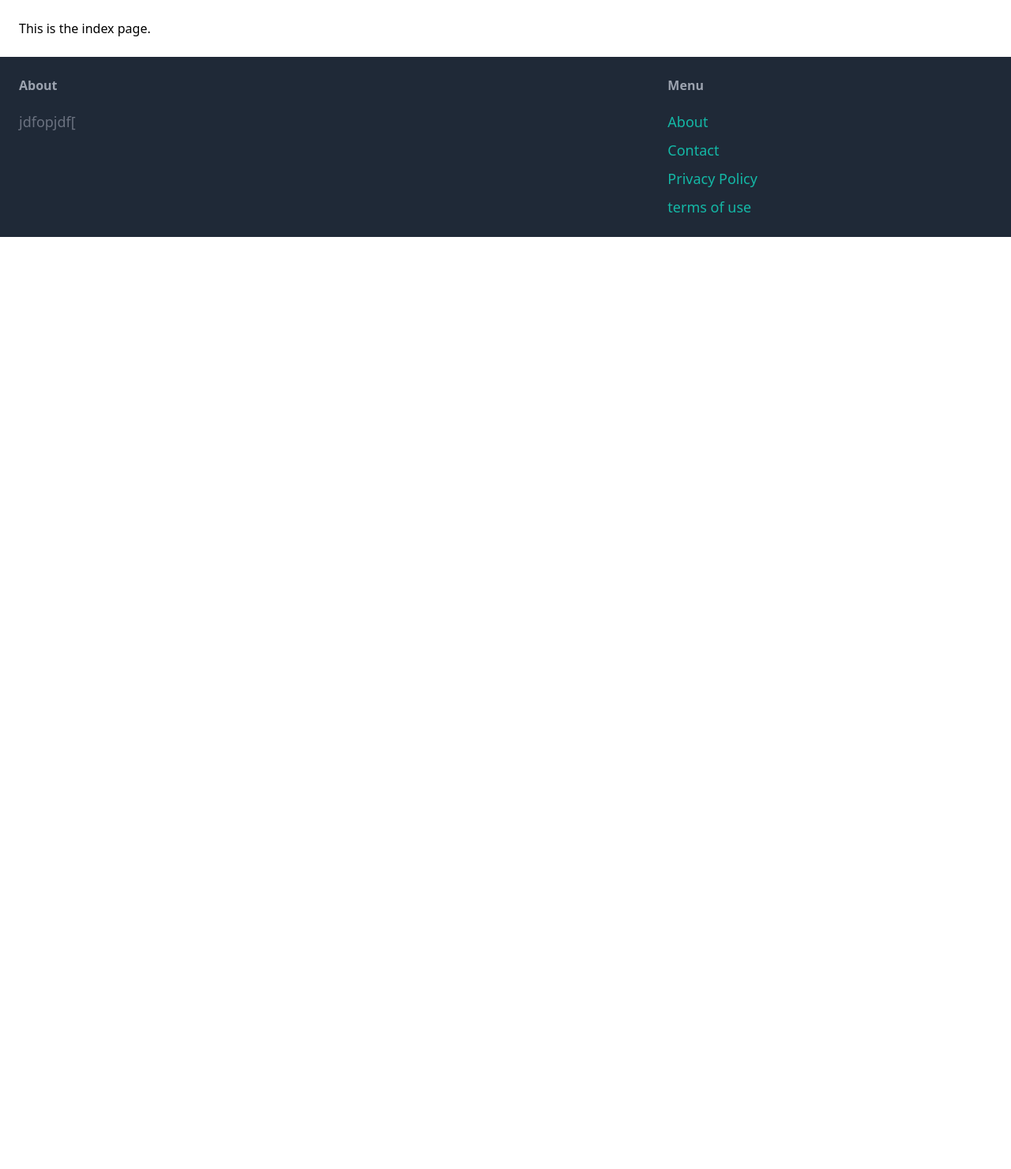
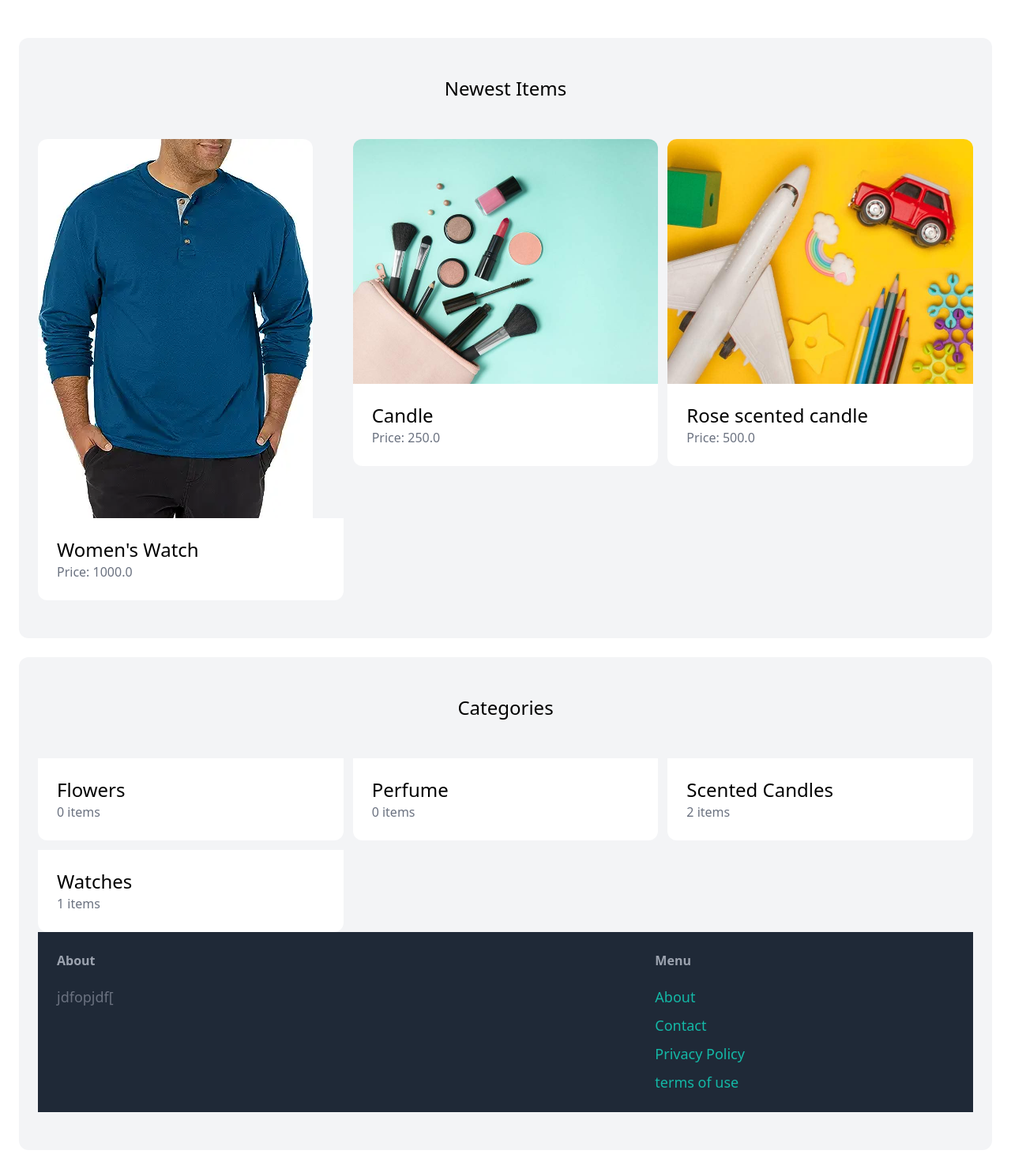
Before and after one commit to itsmeumaima/ECommerce, a Django app: page / in a window 1280 px wide. Shown: the part 77-1557 px from the top of the page at 79% size. Before the commit the page ends 377 px from the top, so only its background shows below. Run offline with Django 5.2, Linux system fonts and the light colour scheme; data comes from the database, SQL or seed files in the repository; both versions use the stored data as it was after the commit; some libraries are stand-ins or nearby versions.

Commit message:
item details completed

```diff
--- a/postsync/core/templates/core/index.html
+++ b/postsync/core/templates/core/index.html
@@ -2,5 +2,38 @@
 
 {% block title %}Welcome{% endblock %}
 {% block content %}
-    <h2>This is the index page.</h2>
+    <div class="mt-6 px-6 py-12 bg-gray-100 rounded-xl">
+        <h2 class="mb-12 text-2xl text-center">Newest Items</h2>
+
+        <div class="grid grid-cols-3 gap-3">
+            {% for item in items %}
+            <div>
+                <a href="{% url 'item:detail' item.id %}">
+                    <div>
+                        <img src="{{item.image.url}}" class="rounded-t-xl">
+                    </div>
+                    <div class="p-6 bg-white rounded-b-xl">
+                        <h2 class="text-2xl">{{item.name}}</h2>
+                        <p class="text-gray-500">Price: {{item.price}}</p>
+                    </div>
+                </a>
+            </div>
+            {% endfor %}
+        </div>
+    </div>
+
+    <div class="mt-6 px-6 py-12 bg-gray-100 rounded-xl">
+        <h2 class="mb-12 text-2xl text-center">Categories</h2>
+
+        <div class="grid grid-cols-3 gap-3">
+            {% for category in categories %}
+            <div>
+                <a href="#">
+                    <div class="p-6 bg-white rounded-b-xl">
+                        <h2 class="text-2xl">{{category.name}}</h2>
+                        <p class="text-gray-500">{{category.items.count}} items</p>
+                    </div>
+                </a>
+            </div>
+            {% endfor %}
 {% endblock %}
--- a/postsync/core/views.py
+++ b/postsync/core/views.py
@@ -1,8 +1,14 @@
 from django.shortcuts import render
+from item.models import Category,Item
 
 # Create your views here.
 def index(request):
-    return render(request, 'core/index.html')
+    items=Item.objects.filter(is_sold=False)[0:6]
+    categories=Category.objects.all()
+    return render(request, 'core/index.html',{
+        'categories':categories,
+        'items':items
+    })
 
 def contact(request):
     return render(request, 'core/contact.html')
--- a/postsync/item/admin.py
+++ b/postsync/item/admin.py
@@ -1,5 +1,6 @@
 from django.contrib import admin
-from .models import Category
+from .models import Category,Item
 
 # Register your models here.
 admin.site.register(Category)
+admin.site.register(Item)
--- a/postsync/item/models.py
+++ b/postsync/item/models.py
@@ -1,5 +1,26 @@
 from django.db import models
+from django.contrib.auth.models import User
 
 # Create your models here.
 class Category(models.Model):
     name = models.CharField(max_length=100)
+
+    class Meta:
+        ordering=('name',)
+        verbose_name_plural='categories'
+
+    def __str__(self):
+        return self.name
+
+class Item(models.Model):
+    category=models.ForeignKey(Category,related_name='items',on_delete=models.CASCADE)
+    name=models.CharField(max_length=255)
+    description=models.TextField(blank=True,null=True)
+    price=models.FloatField()
+    image=models.ImageField(upload_to='item_images',blank=True,null=True)
+    is_sold=models.BooleanField(default=False)
+    created_by=models.ForeignKey(User,related_name='items',on_delete=models.CASCADE)
+    created_at=models.DateTimeField(auto_now_add=True)
+
+    def __str__(self):
+        return self.name
--- /dev/null
+++ b/postsync/item/urls.py
@@ -0,0 +1,9 @@
+from django.urls import path
+
+from . import views
+
+app_name='item'
+
+urlpatterns = [
+    path('<int:pk>/', views.detail, name='detail'),
+]
--- a/postsync/postsync/settings.py
+++ b/postsync/postsync/settings.py
@@ -117,6 +117,8 @@ USE_TZ = True
 # https://docs.djangoproject.com/en/5.2/howto/static-files/
 
 STATIC_URL = 'static/'
+MEDIA_URL = 'media/'
+MEDIA_ROOT=BASE_DIR/'media'
 
 # Default primary key field type
 # https://docs.djangoproject.com/en/5.2/ref/settings/#default-auto-field
--- a/postsync/postsync/urls.py
+++ b/postsync/postsync/urls.py
@@ -1,25 +1,15 @@
-"""
-URL configuration for postsync project.
-
-The `urlpatterns` list routes URLs to views. For more information please see:
-    https://docs.djangoproject.com/en/5.2/topics/http/urls/
-Examples:
-Function views
-    1. Add an import:  from my_app import views
-    2. Add a URL to urlpatterns:  path('', views.home, name='home')
-Class-based views
-    1. Add an import:  from other_app.views import Home
-    2. Add a URL to urlpatterns:  path('', Home.as_view(), name='home')
-Including another URLconf
-    1. Import the include() function: from django.urls import include, path
-    2. Add a URL to urlpatterns:  path('blog/', include('blog.urls'))
-"""
 from django.contrib import admin
-from django.urls import path
+from django.urls import path,include
 from core.views import contact, index
+from django.conf import settings
+from django.conf.urls.static import static
 
 urlpatterns = [
+    path('item/',include('item.urls')),
     path('admin/', admin.site.urls),
     path('', index, name='index'),
     path('contact/', contact, name='contact'),
 ]
+
+if settings.DEBUG:
+    urlpatterns += static(settings.MEDIA_URL, document_root=settings.MEDIA_ROOT)
```
Also changed, not shown: postsync/item/templates/item/detail.html (added, +44 -0 lines), postsync/item/views.py (+9 -1 lines), postsync/db.sqlite3, postsync/item/migrations/0002_alter_category_options_item.py (added), postsync/media/item_images/amazon1.webp (added), postsync/media/item_images/box5_image.jpg (added), postsync/media/item_images/box7_image.jpg (added).
